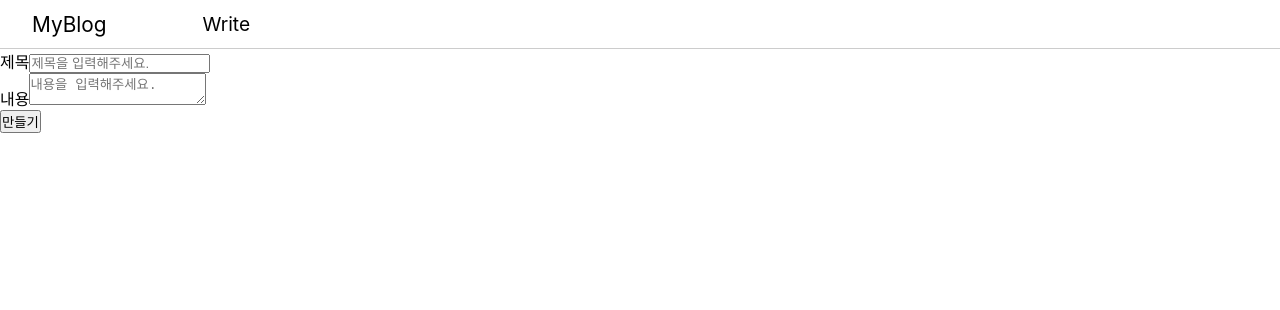
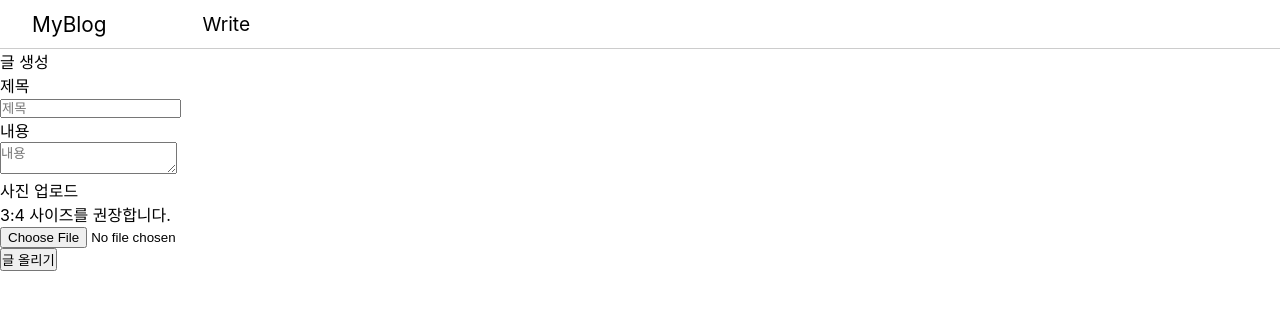
Before and after one commit to Bae0203/myblog, a React (Create React App) app: page /write in a window 1280 px wide. Shown: the top 310 px of the page. Built offline with nearby package versions, Linux system fonts and the light colour scheme.

Commit message:
ADD :: UploadPage입력기능

```diff
--- /dev/null
+++ b/src/components/UploadImage.tsx
@@ -0,0 +1,36 @@
+import React, { ChangeEvent, Dispatch, SetStateAction } from "react";
+
+interface IUploadImageProps {
+  imageUrl: string | null;
+  setImageUrl: Dispatch<SetStateAction<string | null>>;
+}
+
+const UploadImage = (props: IUploadImageProps) => {
+  const ImageOnChangeHandler = (event: ChangeEvent<HTMLInputElement>) => {
+    const file = event.target.files;
+    const reader = new FileReader();
+    if (file) {
+      const fileResource = file[0];
+
+      reader.onload = () => {
+        const Image = URL.createObjectURL(fileResource);
+        props.setImageUrl(Image);
+      };
+      reader.readAsDataURL(fileResource);
+    }
+  };
+
+  return (
+    <>
+      {props.imageUrl ? (
+        <>
+          <p>미리보기 이미지</p>
+          <img src={props.imageUrl} alt="유감" />
+        </>
+      ) : null}
+      <input type="file" onChange={ImageOnChangeHandler} accept="image/*" />
+    </>
+  );
+};
+
+export default UploadImage;
--- a/src/layouts/WritePage.tsx
+++ b/src/layouts/WritePage.tsx
@@ -1,45 +1,53 @@
-import { useState } from "react";
-import { useNavigate } from "react-router-dom";
+import React, { useState } from "react";
+import UploadImage from "../components/UploadImage";
 
-export default function WritePage() {
-  const navigate = useNavigate();
-  const [title, setTitle] = useState<string>("");
-  const [context, setContext] = useState<string>("");
+const WritePage = () => {
+  const [newImageUrl, setNewImageUrl] = useState<string | null>(null);
+  const [newTitle, setNewTitle] = useState<string>("");
+  const [newContext, setNewContext] = useState<string>("");
+
+  const SaveButtonHandler = () => {
+    let CheckSaveContent = window.confirm("게시물을 올리겠습니까?");
+    if (CheckSaveContent) {
+      if (newImageUrl == null || newTitle == null || newContext == null) {
+        alert("정보를 제대로 입력해주세요");
+        return;
+      }
+    }
+  };
+
   return (
     <>
+      <p>글 생성</p>
       <nav>
-        <span>제목</span>
+        <p>제목</p>
         <input
           type="text"
-          placeholder="제목을 입력해주세요."
-          value={title}
-          onChange={(e) => setTitle(e.target.value)}
+          placeholder="제목"
+          value={newTitle}
+          onChange={(event) => setNewTitle(event.target.value)}
         />
       </nav>
       <nav>
-        <span>내용</span>
+        <p>내용</p>
         <textarea
-          placeholder="내용을 입력해주세요."
-          value={context}
-          onChange={(e) => setContext(e.target.value)}
-        ></textarea>
+          placeholder="내용"
+          value={newContext}
+          onChange={(event) => setNewContext(event.target.value)}
+        />
       </nav>
-      <button
-        onClick={() => {
-          if (title === "" || context === "") {
-            alert("정보를 제대로 입력해주세요.");
-          } else {
-            let MakingCheck: boolean = window.confirm(
-              title + "\n" + context + "로 만드시겠습니까?"
-            );
-            if (MakingCheck) {
-              navigate("/");
-            }
-          }
-        }}
-      >
-        만들기
-      </button>
+      <nav>
+        <p>사진 업로드</p>
+        <p>3:4 사이즈를 권장합니다.</p>
+        <UploadImage
+          imageUrl={newImageUrl}
+          setImageUrl={setNewImageUrl}
+        ></UploadImage>
+      </nav>
+
+      <button onClick={SaveButtonHandler}>글 올리기</button>
     </>
   );
-}
+};
+
+export default WritePage;
```
